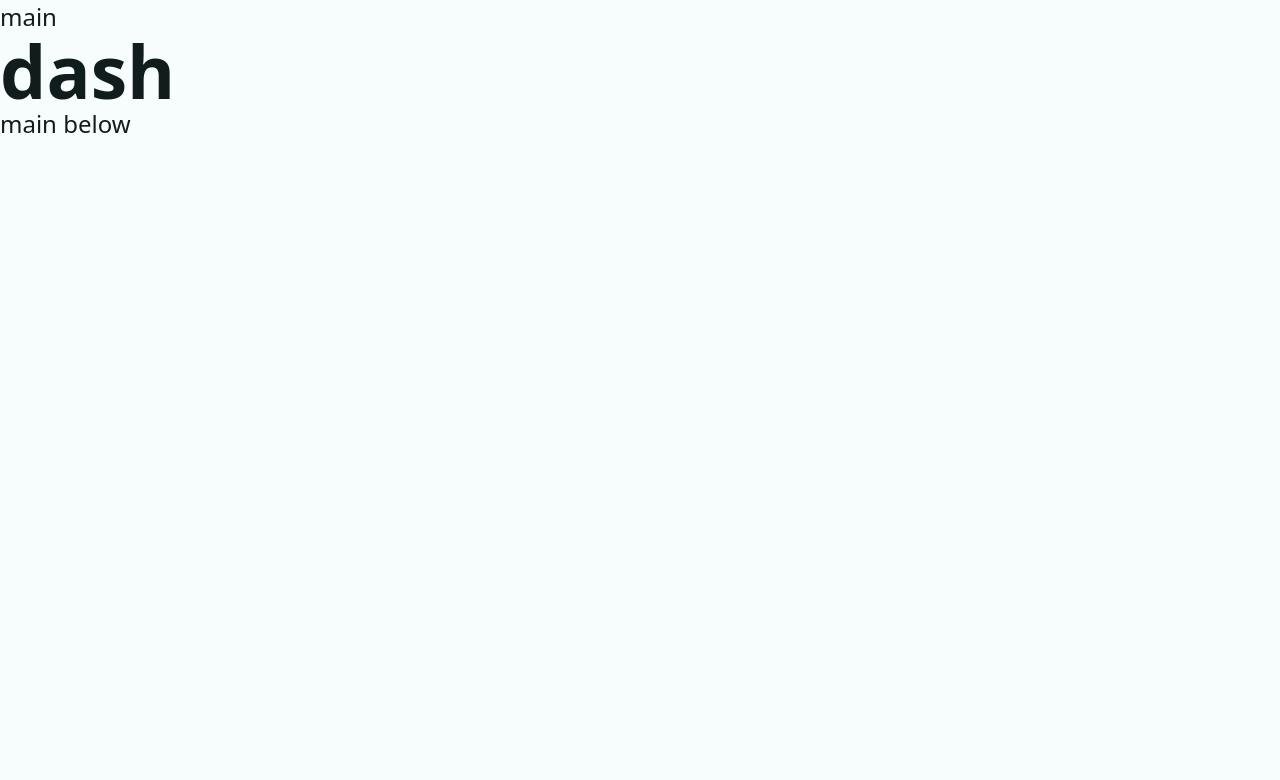
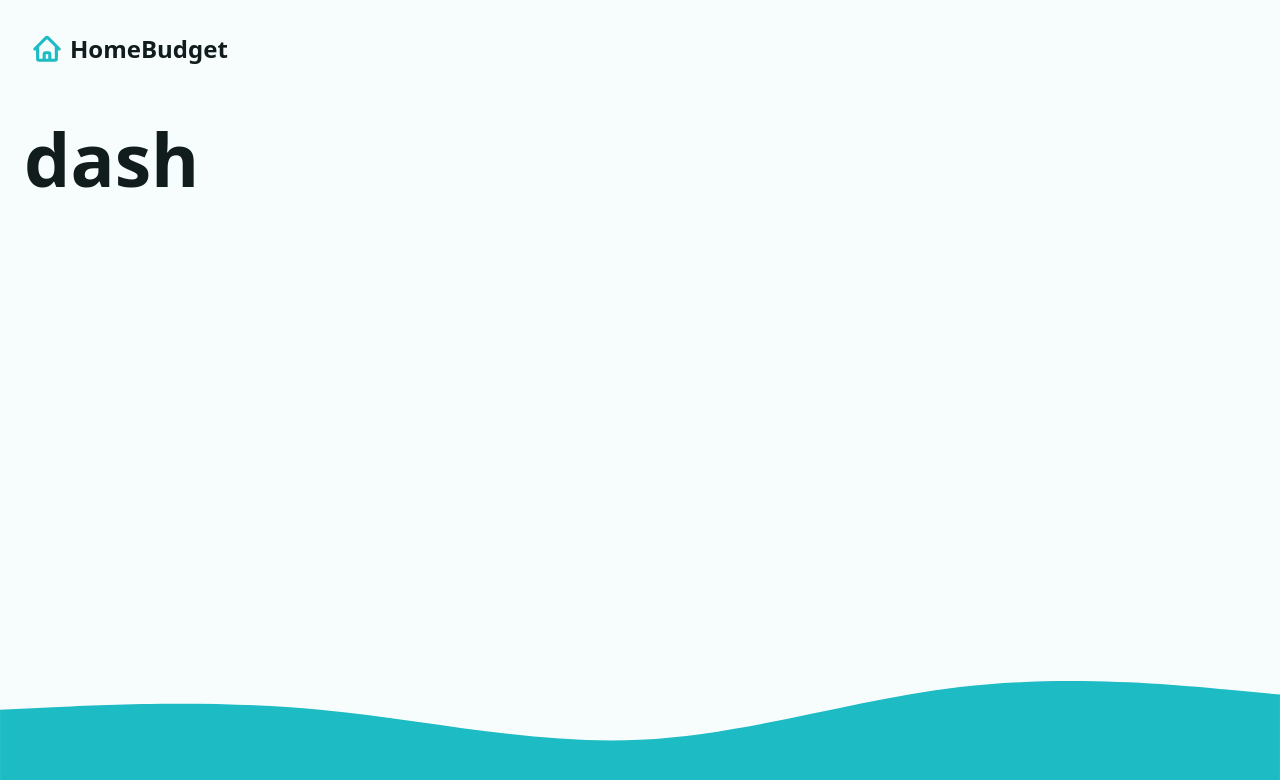
Before and after one commit to RezaAstaraki/react_router_expense_app, a React (Vite) app: page / in a window 1280 px wide. Shown: the top 780 px of the page. Built offline with nearby package versions, Linux system fonts and the light colour scheme.

Commit message:
add NavBar

```diff
--- a/src/App.jsx
+++ b/src/App.jsx
@@ -17,7 +17,7 @@ import Error from "./pages/Error";
 const router = createBrowserRouter([
   {
     element: <RootLayout />,
-    errorElement: <Error />,
+    // errorElement: <Error />,
     loader: rootLoader,
     children: [
       {
--- /dev/null
+++ b/src/components/Nav.jsx
@@ -0,0 +1,32 @@
+import { Form, NavLink } from "react-router-dom";
+
+//assets
+import logomark from "../assets/logomark.svg";
+
+const Nav = ({ userName }) => {
+  return (
+    <nav>
+      <NavLink aria-label="Go to home" to="/">
+        <img src={logomark} height={30} alt="" />
+        <span>HomeBudget</span>
+      </NavLink>
+      {userName && (
+        <Form
+          method="POST"
+          action="/logout"
+          onSubmit={(e) => {
+            if (!confirm("are you sure")) {
+              e.preventDefault();
+            }
+          }}
+        >
+          <button className="btn btn--warning" type="submit">
+            Delete User
+          </button>
+        </Form>
+      )}
+    </nav>
+  );
+};
+
+export default Nav;
--- a/src/layouts/RootLayout.jsx
+++ b/src/layouts/RootLayout.jsx
@@ -1,6 +1,14 @@
 import React from "react";
 import { Outlet, useLoaderData } from "react-router-dom";
+
+//helper functions
 import { fetchData } from "../helpers";
+
+//assets
+import wave from "../assets/wave.svg";
+
+//components
+import Nav from "../components/Nav";
 
 export const rootLoader = () => {
   const userName = fetchData("userName");
@@ -9,12 +17,14 @@ export const rootLoader = () => {
 };
 
 const RootLayout = () => {
-  useLoaderData();
+  const { userName } = useLoaderData();
   return (
-    <div>
-      main
-      <Outlet></Outlet>
-      main below
+    <div className="layout">
+      <Nav userName={userName} />
+      <main>
+        <Outlet></Outlet>
+      </main>
+      <img src={wave} alt="" />
     </div>
   );
 };
```
